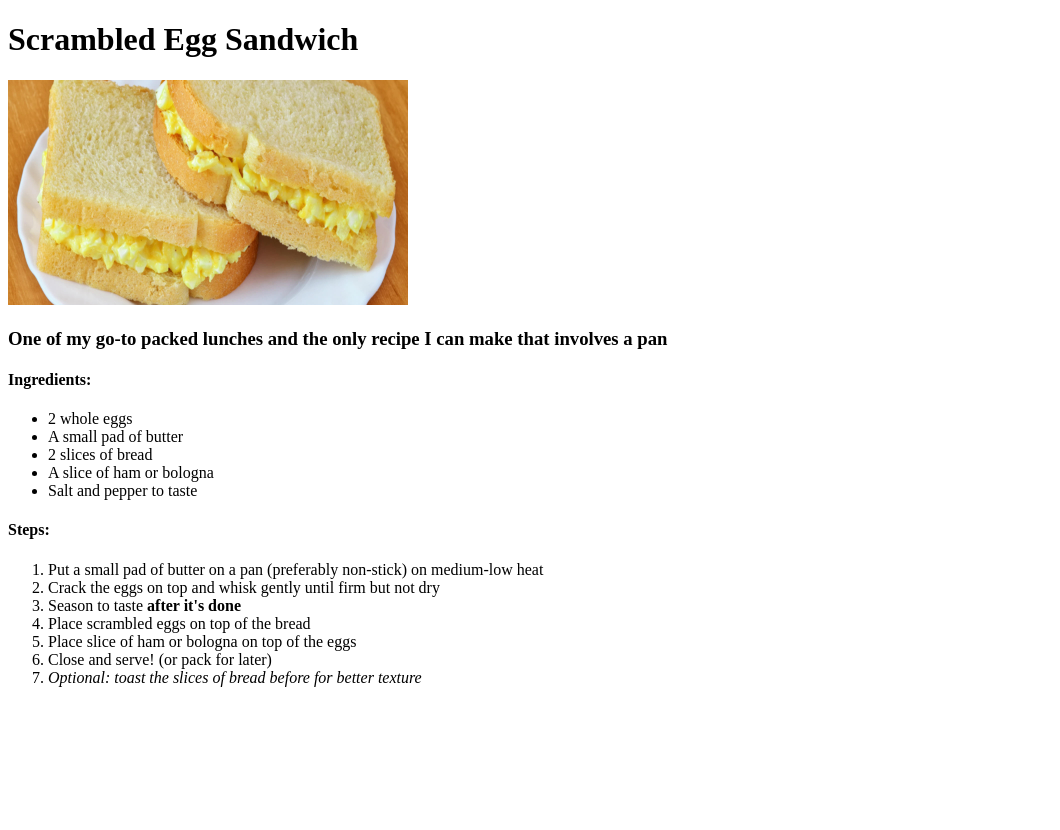
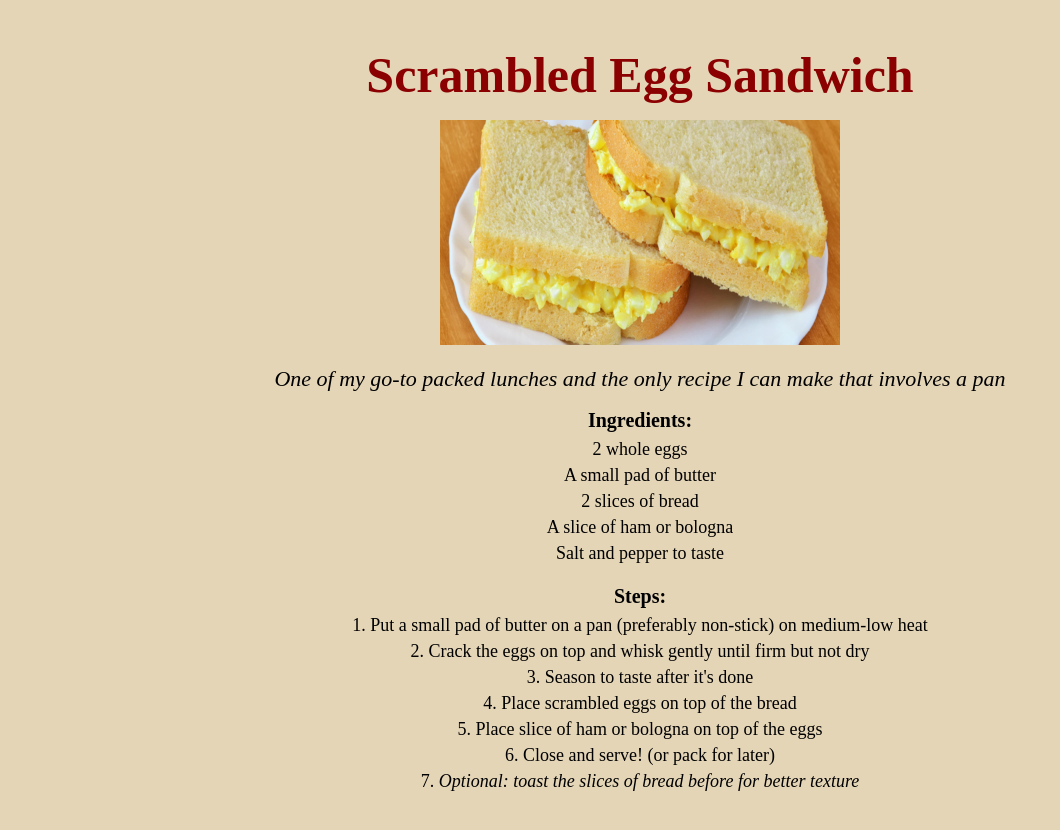
Before and after one commit to lsdorosario/odin-recipes, a plain HTML site: page recipes/sandwich.html in a window 1280 px wide. Shown: the whole page, without its empty margins (0-1060 px from the left). Before the commit the page ends 800 px from the top, so only its background shows below. Drawn offline with Linux system fonts and the light colour scheme.

Commit message:
Add styling to sandwich recipe

```diff
--- a/recipes/sandwich.html
+++ b/recipes/sandwich.html
@@ -4,12 +4,14 @@
     <meta charset="UTF-8">
     <meta http-equiv="X-UA-Compatible" content="IE=edge">
     <meta name="viewport" content="width=device-width, initial-scale=1.0">
+    <link rel="stylesheet" href="../reset.css">
+    <link rel="stylesheet" href="../style.css">
     <title>Scrambled Egg Sandwich</title>
 </head>
 <body>
-    <h1>Scrambled Egg Sandwich</h1>
+    <h1 class="title">Scrambled Egg Sandwich</h1>
     <img src="../img/sandwich.jpg" alt="A picture of two scrambled egg sandwiches" style="width: 400px; height: auto;">
-    <h3>One of my go-to packed lunches and the only recipe I can make that involves a pan</h3>
+    <h3 class="subtitle">One of my go-to packed lunches and the only recipe I can make that involves a pan</h3>
 
     <h4>Ingredients:</h4>
     <ul>
```
